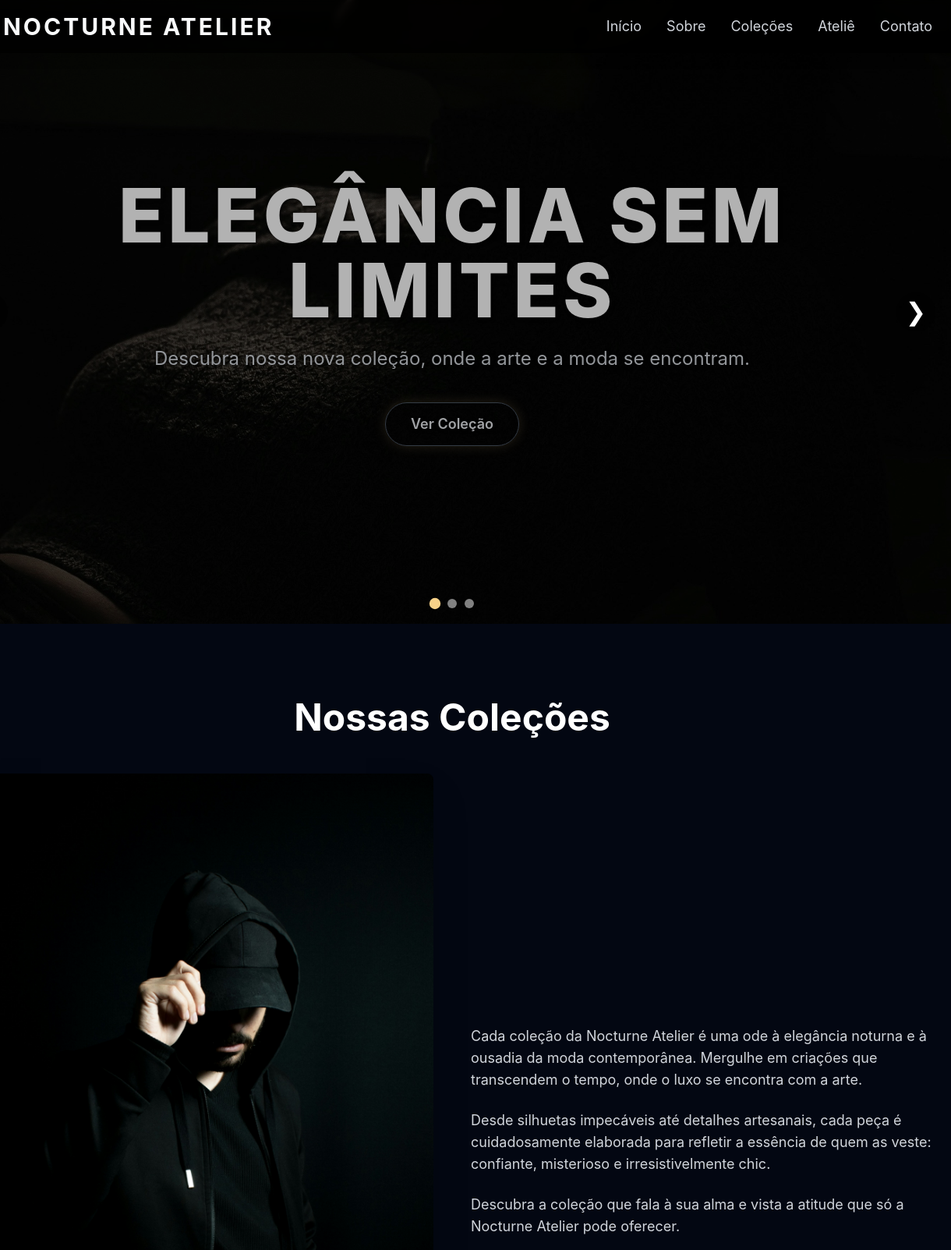
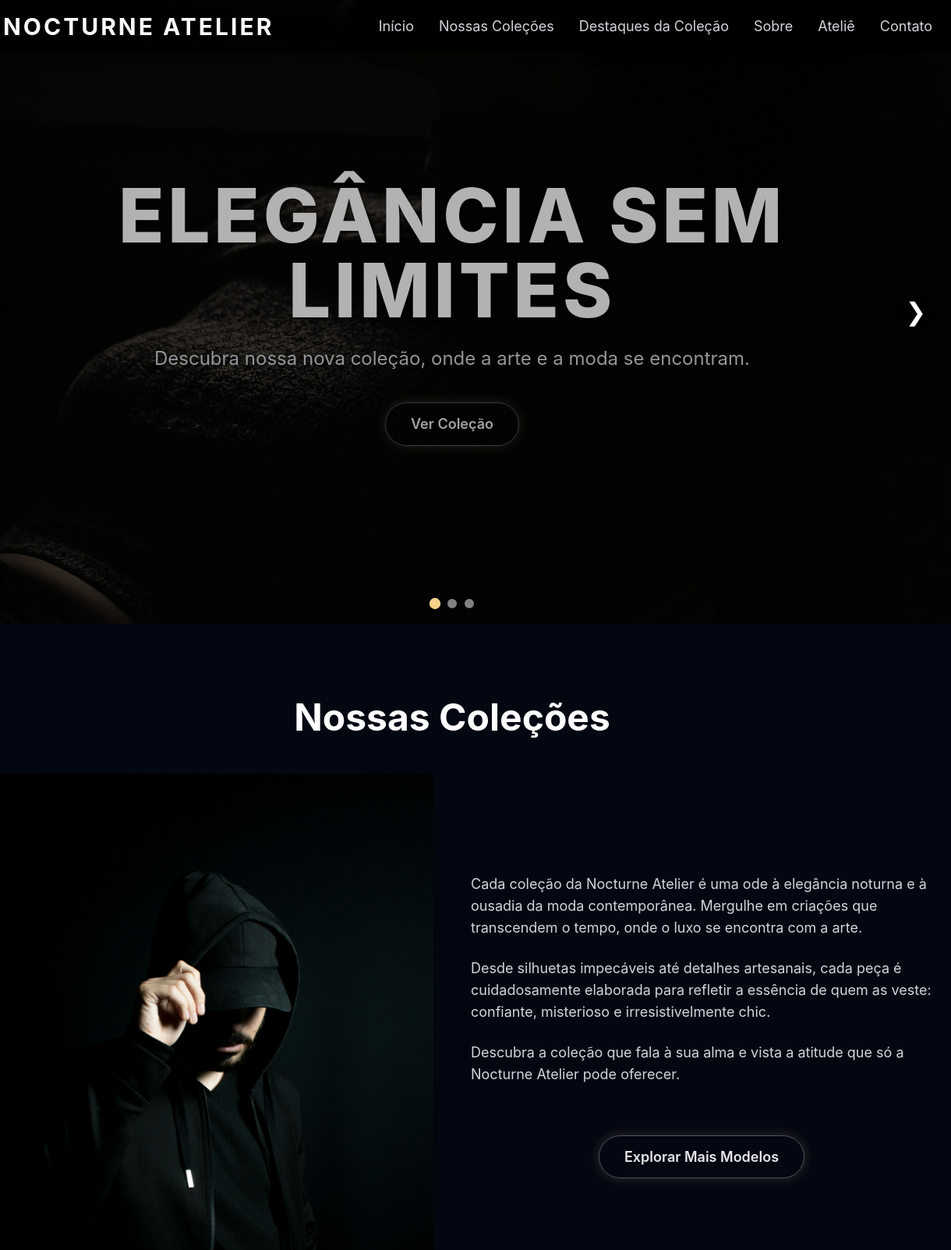
Before and after one commit to OffDiasz/nocture-atelie, a plain HTML site: page index.html in a window 1280 px wide. Shown: the top 1603 px of the page at 78% size, 60-1280 px from the left. Drawn offline with nearby package versions, Linux system fonts and the light colour scheme; grey boxes are pictures that could not be loaded.

Commit message:
Update index.html

```diff
--- a/index.html
+++ b/index.html
@@ -323,10 +323,12 @@
                 Nocturne Atelier
             </a>
 
+            <!-- Menu Desktop -->
             <ul class="hidden md:flex space-x-8">
                 <li><a href="#hero" class="nav-link text-lg text-gray-300 hover:text-white transition duration-200">Início</a></li>
+                <li><a href="#collections-intro" class="nav-link text-lg text-gray-300 hover:text-white transition duration-200">Nossas Coleções</a></li>
+                <li><a href="#collections" class="nav-link text-lg text-gray-300 hover:text-white transition duration-200">Destaques da Coleção</a></li>
                 <li><a href="#about" class="nav-link text-lg text-gray-300 hover:text-white transition duration-200">Sobre</a></li>
-                <li><a href="#collections-intro" class="nav-link text-lg text-gray-300 hover:text-white transition duration-200">Coleções</a></li>
                 <li><a href="#atelier" class="nav-link text-lg text-gray-300 hover:text-white transition duration-200">Ateliê</a></li>
                 <li><a href="#contact" class="nav-link text-lg text-gray-300 hover:text-white transition duration-200">Contato</a></li>
             </ul>
@@ -338,11 +340,13 @@
             </button>
         </nav>
 
+        <!-- Menu Mobile -->
         <div id="mobile-menu" class="hidden md:hidden bg-black bg-opacity-90 pt-4 pb-2">
             <ul class="flex flex-col items-center space-y-4">
                 <li><a href="#hero" class="nav-link text-lg text-gray-300 hover:text-white transition duration-200 py-2 block" onclick="toggleMobileMenu();">Início</a></li>
+                <li><a href="#collections-intro" class="nav-link text-lg text-gray-300 hover:text-white transition duration-200 py-2 block" onclick="toggleMobileMenu();">Nossas Coleções</a></li>
+                <li><a href="#collections" class="nav-link text-lg text-gray-300 hover:text-white transition duration-200 py-2 block" onclick="toggleMobileMenu();">Destaques da Coleção</a></li>
                 <li><a href="#about" class="nav-link text-lg text-gray-300 hover:text-white transition duration-200 py-2 block" onclick="toggleMobileMenu();">Sobre</a></li>
-                <li><a href="#collections-intro" class="nav-link text-lg text-gray-300 hover:text-white transition duration-200 py-2 block" onclick="toggleMobileMenu();">Coleções</a></li>
                 <li><a href="#atelier" class="nav-link text-lg text-gray-300 hover:text-white transition duration-200 py-2 block" onclick="toggleMobileMenu();">Ateliê</a></li>
                 <li><a href="#contact" class="nav-link text-lg text-gray-300 hover:text-white transition duration-200 py-2 block" onclick="toggleMobileMenu();">Contato</a></li>
             </ul>
@@ -411,11 +415,13 @@
     <section id="collections-intro" class="py-24 bg-gray-950">
         <div class="container mx-auto px-6 text-center">
             <h2 class="text-5xl font-bold text-white mb-12 reveal-element">Nossas Coleções</h2>
-            <div class="flex flex-col lg:flex-row items-center gap-12">
+            <!-- Alterado de items-center para items-start para alinhar o conteúdo no topo -->
+            <div class="flex flex-col lg:flex-row items-start gap-12">
                 <div class="lg:w-1/2 reveal-element">
                     <img src="imagens/mehrax-zYeUOlEDREY-unsplash.jpg" alt="Introdução da Coleção" class="rounded-lg shadow-2xl object-cover w-full h-auto">
                 </div>
-                <div class="lg:w-1/2 text-left reveal-element">
+                <!-- Aumentado de pt-28 para pt-32 para descer o texto mais um pouco e ajustado o botão -->
+                <div class="lg:w-1/2 text-left reveal-element pt-32">
                     <p class="text-lg text-gray-300 mb-6">
                         Cada coleção da Nocturne Atelier é uma ode à elegância noturna e à ousadia da moda contemporânea. Mergulhe em criações que transcendem o tempo, onde o luxo se encontra com a arte.
                     </p>
@@ -425,6 +431,10 @@
                     <p class="text-lg text-gray-300">
                         Descubra a coleção que fala à sua alma e vista a atitude que só a Nocturne Atelier pode oferecer.
                     </p>
+                    <!-- Novo botão com mt-16 para descer mais e text-center para centralizar -->
+                    <div class="mt-16 text-center">
+                        <a href="#" class="btn-primary inline-block">Explorar Mais Modelos</a>
+                    </div>
                 </div>
             </div>
         </div>
```
